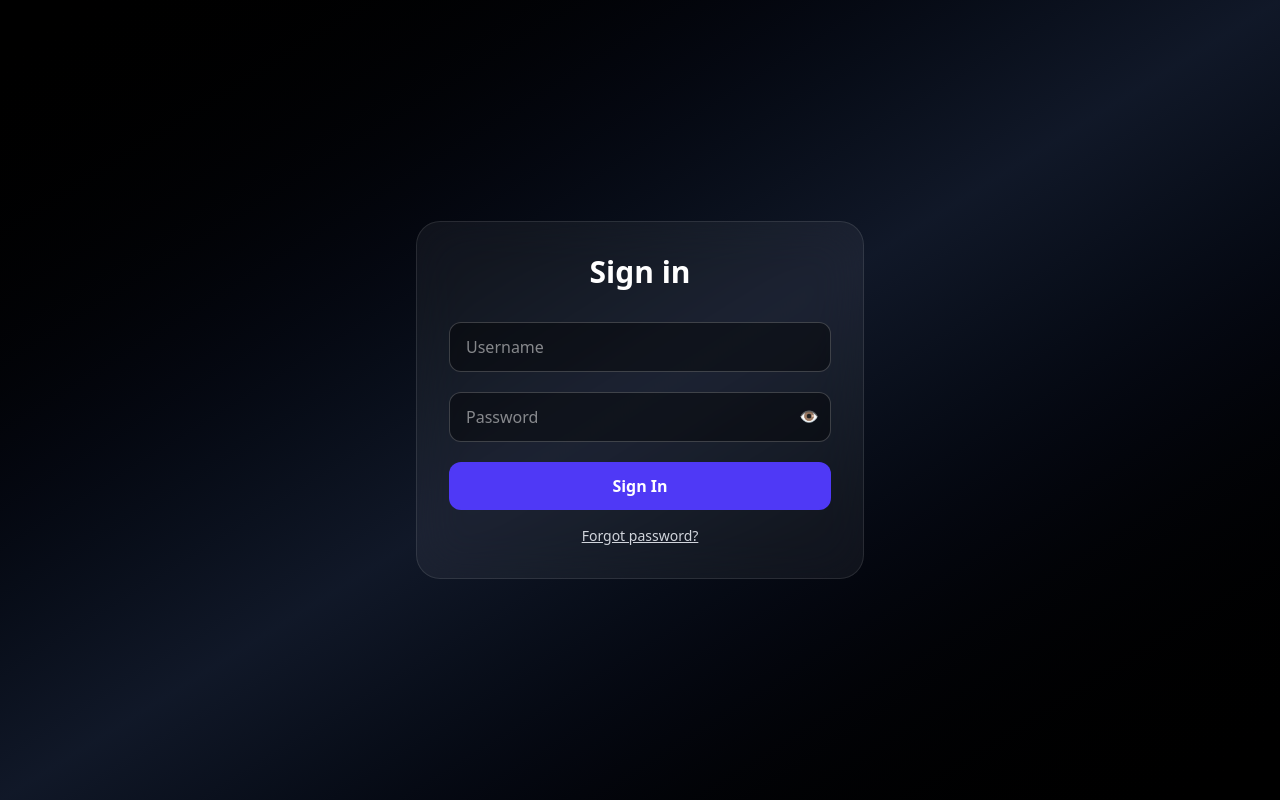
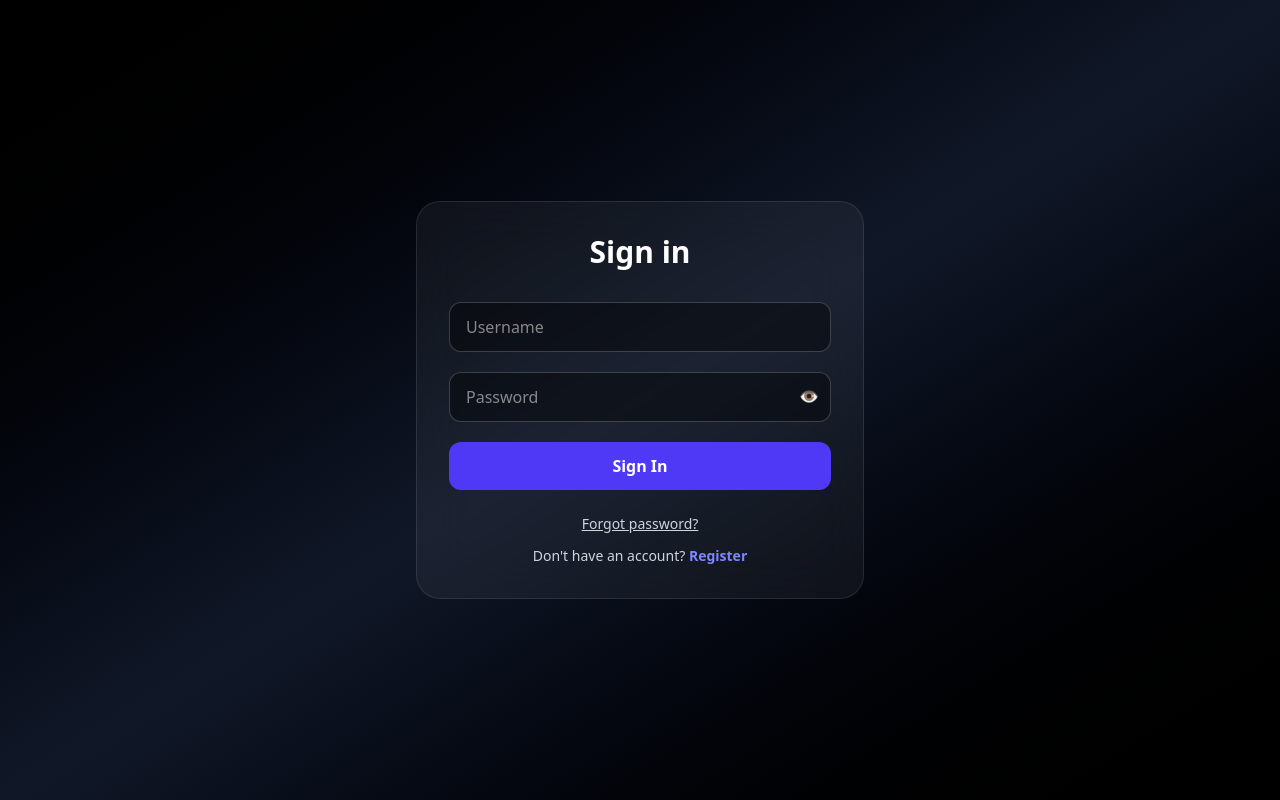
Before and after one commit to akhilsingh-4/travels-project-v2, a React (Vite) app in the folder react/travels/: page /login in a window 1280 px wide. Built offline with nearby package versions, Linux system fonts and the light colour scheme; no server answers.

Commit message:
Add register link to login page

```diff
--- a/react/travels/src/pages/LoginForm.jsx
+++ b/react/travels/src/pages/LoginForm.jsx
@@ -38,14 +38,17 @@ const LoginForm = ({ onLogin }) => {
   return (
     <div className="min-h-screen flex items-center justify-center bg-gradient-to-br from-black via-gray-900 to-black px-4">
       <div className="relative w-full max-w-md backdrop-blur-xl bg-white/5 border border-white/10 rounded-3xl p-8">
+
         <div className="text-center mb-8">
           <h2 className="text-3xl font-semibold text-white">Sign in</h2>
         </div>
 
         <form onSubmit={handleSubmit} className="space-y-5">
+
           <input
-            className="w-full px-4 py-3 rounded-xl bg-black/40 border border-white/20 text-white"
+            className="w-full px-4 py-3 rounded-xl bg-black/40 border border-white/20 text-white focus:outline-none focus:ring-2 focus:ring-indigo-500"
             placeholder="Username"
+            value={form.username}
             onChange={(e) => setForm({ ...form, username: e.target.value })}
             required
           />
@@ -53,8 +56,9 @@ const LoginForm = ({ onLogin }) => {
           <div className="relative">
             <input
               type={showPassword ? "text" : "password"}
-              className="w-full px-4 py-3 rounded-xl bg-black/40 border border-white/20 text-white pr-12"
+              className="w-full px-4 py-3 rounded-xl bg-black/40 border border-white/20 text-white pr-12 focus:outline-none focus:ring-2 focus:ring-indigo-500"
               placeholder="Password"
+              value={form.password}
               onChange={(e) => setForm({ ...form, password: e.target.value })}
               required
             />
@@ -70,16 +74,34 @@ const LoginForm = ({ onLogin }) => {
           <button
             type="submit"
             disabled={loading}
-            className="w-full py-3 rounded-xl bg-indigo-600 text-white font-semibold"
+            className="w-full py-3 rounded-xl bg-indigo-600 hover:bg-indigo-700 transition text-white font-semibold"
           >
             {loading ? "Signing in..." : "Sign In"}
           </button>
         </form>
 
-        <div className="mt-4 text-center text-sm text-gray-300">
-          <Link to="/forgot-password" className="underline">
-            Forgot password?
-          </Link>
+        {/* Links Section */}
+        <div className="mt-6 text-center text-sm text-gray-300 space-y-3">
+
+          <div>
+            <Link
+              to="/forgot-password"
+              className="underline hover:text-white"
+            >
+              Forgot password?
+            </Link>
+          </div>
+
+          <div>
+            Don't have an account?{" "}
+            <Link
+              to="/register"
+              className="text-indigo-400 font-semibold hover:text-indigo-300"
+            >
+              Register
+            </Link>
+          </div>
+
         </div>
       </div>
     </div>
```
